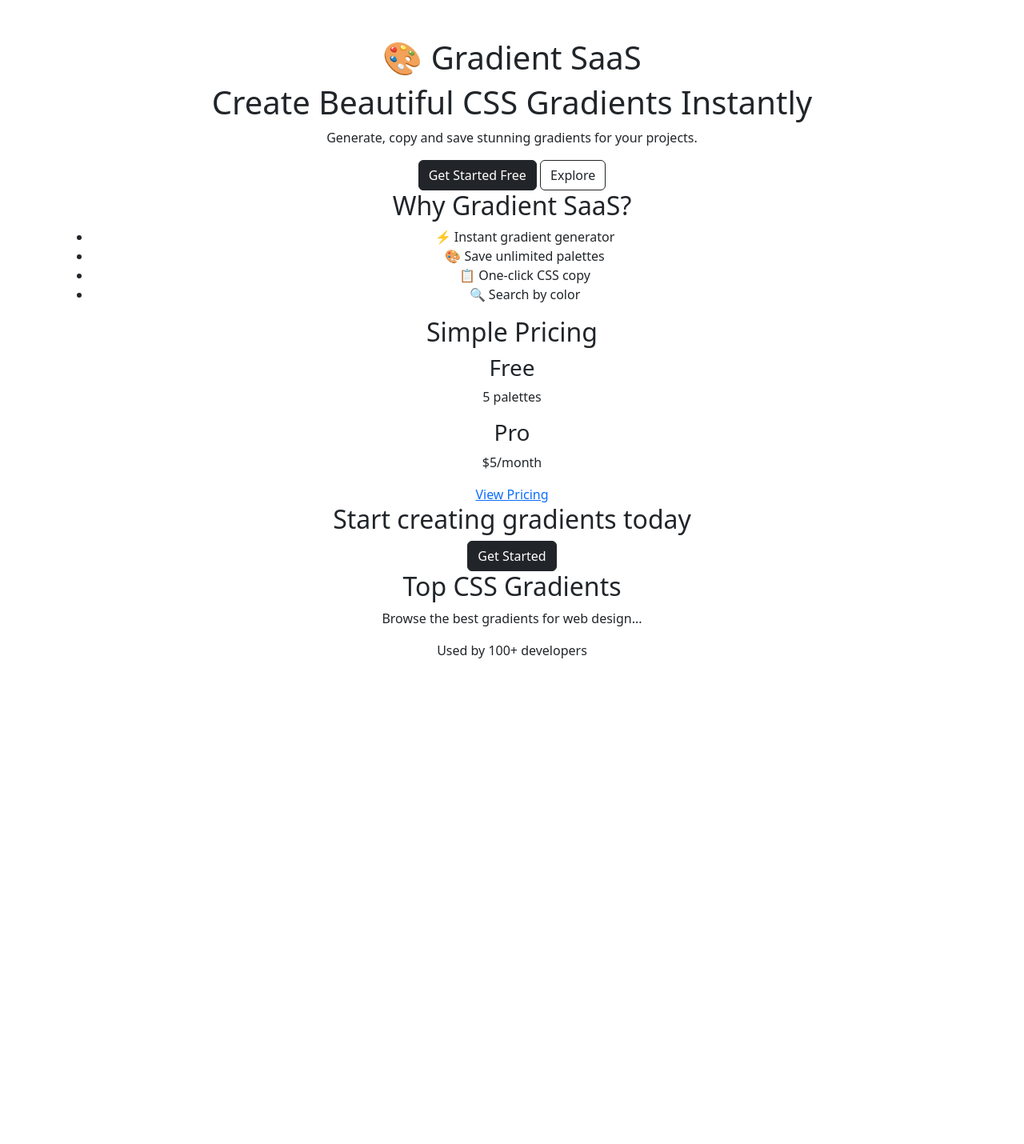
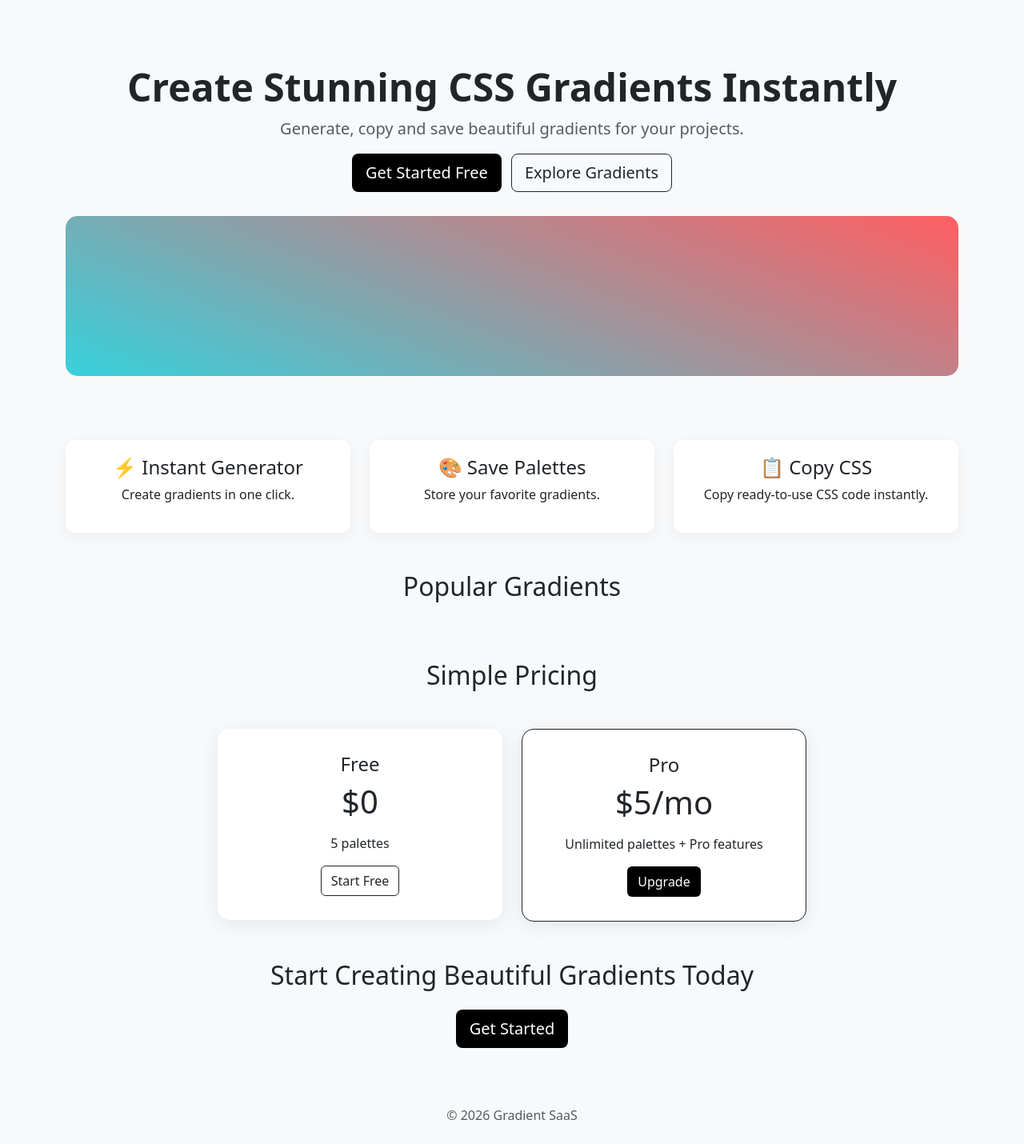
Before and after one commit to wah80/gradient-saas, a Flask app: page / in a window 1280 px wide. Shown: the whole page at 80% size. Before the commit the page ends 823 px from the top, so only its background shows below. Run offline with Flask 3, Linux system fonts and the light colour scheme; data that the repository does not hold is empty; some libraries are stand-ins or nearby versions.

Commit message:
landing page UI

```diff
--- a/app.py
+++ b/app.py
@@ -415,9 +415,34 @@ def dashboard():
 
 @app.route("/")
 def home():
-    if "user_id" in session:
-        return redirect("/dashboard")
-    return render_template("home.html")
+
+    conn = get_db_connection()
+    cursor = conn.cursor()
+
+    cursor.execute("""
+        SELECT name, slug, gradient_type, angle, colors
+        FROM palettes
+        WHERE public=TRUE
+        ORDER BY id DESC
+        LIMIT 8
+    """)
+
+    rows = cursor.fetchall()
+
+    gradients = [
+        {
+            "name": r[0],
+            "slug": r[1],
+            "gradient_type": r[2],
+            "angle": r[3],
+            "colors": json.loads(r[4])
+        }
+        for r in rows
+    ]
+
+    conn.close()
+
+    return render_template("home.html", gradients=gradients)
 
 
 
--- a/templates/home.html
+++ b/templates/home.html
@@ -1,48 +1,170 @@
 <!DOCTYPE html>
 <html>
 <head>
-    <title>Gradient SaaS</title>
-	<link href="https://cdn.jsdelivr.net/npm/bootstrap@5.3.2/dist/css/bootstrap.min.css" rel="stylesheet">
-	<script src="https://cdn.jsdelivr.net/npm/chart.js"></script>
+    <title>Gradient SaaS - Create Beautiful CSS Gradients</title>
+
+    <meta name="description" content="Generate, copy and save beautiful CSS gradients instantly. Free & Pro tools available.">
+
+    <link href="https://cdn.jsdelivr.net/npm/bootstrap@5.3.2/dist/css/bootstrap.min.css" rel="stylesheet">
+
+    <style>
+        body {
+            background: #f8f9fa;
+        }
+
+        .hero {
+            padding: 80px 0;
+            text-align: center;
+        }
+
+        .gradient-box {
+            height: 200px;
+            border-radius: 15px;
+            margin-top: 30px;
+        }
+
+        .feature-box {
+            padding: 20px;
+            border-radius: 12px;
+            background: white;
+            box-shadow: 0 5px 20px rgba(0,0,0,0.05);
+        }
+
+        .pricing-card {
+            border-radius: 15px;
+            padding: 30px;
+            background: white;
+            box-shadow: 0 5px 25px rgba(0,0,0,0.08);
+        }
+
+        .btn-main {
+            background: black;
+            color: white;
+        }
+
+        .btn-main:hover {
+            background: #333;
+        }
+    </style>
 </head>
-<body class="container py-5 text-center">
 
-<h1>🎨 Gradient SaaS</h1>
-<h1>Create Beautiful CSS Gradients Instantly</h1>
-<p>Generate, copy and save stunning gradients for your projects.</p>
+<body>
 
-<a href="/register" class="btn btn-dark">Get Started Free</a>
-<a href="/gradients" class="btn btn-outline-dark">Explore</a>
+<div class="container">
 
-<h2>Why Gradient SaaS?</h2>
+    <!-- 🔥 HERO -->
+    <div class="hero">
+        <h1 class="display-5 fw-bold">
+            Create Stunning CSS Gradients Instantly
+        </h1>
 
-<ul>
-<li>⚡ Instant gradient generator</li>
-<li>🎨 Save unlimited palettes</li>
-<li>📋 One-click CSS copy</li>
-<li>🔍 Search by color</li>
-</ul>
+        <p class="lead text-muted">
+            Generate, copy and save beautiful gradients for your projects.
+        </p>
 
-<h2>Simple Pricing</h2>
+        <a href="/register" class="btn btn-main btn-lg me-2">Get Started Free</a>
+        <a href="/gradients" class="btn btn-outline-dark btn-lg">Explore Gradients</a>
 
-<div>
-<h3>Free</h3>
-<p>5 palettes</p>
+        <!-- 🎨 Live Gradient -->
+        <div id="hero-gradient" class="gradient-box"></div>
+    </div>
 
-<h3>Pro</h3>
-<p>$5/month</p>
+    <!-- 💎 FEATURES -->
+    <div class="row text-center mb-5">
+
+        <div class="col-md-4">
+            <div class="feature-box">
+                <h4>⚡ Instant Generator</h4>
+                <p>Create gradients in one click.</p>
+            </div>
+        </div>
+
+        <div class="col-md-4">
+            <div class="feature-box">
+                <h4>🎨 Save Palettes</h4>
+                <p>Store your favorite gradients.</p>
+            </div>
+        </div>
+
+        <div class="col-md-4">
+            <div class="feature-box">
+                <h4>📋 Copy CSS</h4>
+                <p>Copy ready-to-use CSS code instantly.</p>
+            </div>
+        </div>
+
+    </div>
+
+    <!-- 🔥 GRADIENT SHOWCASE -->
+    <h2 class="text-center mb-4">Popular Gradients</h2>
+
+    <div class="row">
+
+        {% for g in gradients %}
+        <div class="col-md-3 mb-4">
+
+            <a href="/gradient/{{ g.slug }}" style="text-decoration:none">
+
+                <div class="gradient-box"
+                    style="
+                    {% if g.gradient_type == 'linear' %}
+                    background: linear-gradient({{g.angle}}deg, {{ g.colors|join(',') }});
+                    {% else %}
+                    background: radial-gradient(circle, {{ g.colors|join(',') }});
+                    {% endif %}
+                    ">
+                </div>
+
+                <p class="mt-2 text-dark text-center">{{ g.name }}</p>
+
+            </a>
+
+        </div>
+        {% endfor %}
+
+    </div>
+
+    <!-- 💰 PRICING -->
+    <div class="text-center my-5">
+        <h2>Simple Pricing</h2>
+    </div>
+
+    <div class="row justify-content-center">
+
+        <div class="col-md-4">
+            <div class="pricing-card text-center">
+                <h4>Free</h4>
+                <p class="display-6">$0</p>
+                <p>5 palettes</p>
+                <a href="/register" class="btn btn-outline-dark">Start Free</a>
+            </div>
+        </div>
+
+        <div class="col-md-4">
+            <div class="pricing-card text-center border border-dark">
+                <h4>Pro</h4>
+                <p class="display-6">$5/mo</p>
+                <p>Unlimited palettes + Pro features</p>
+                <a href="/pricing" class="btn btn-main">Upgrade</a>
+            </div>
+        </div>
+
+    </div>
+
+    <!-- 🚀 CTA -->
+    <div class="text-center my-5">
+        <h2>Start Creating Beautiful Gradients Today</h2>
+        <a href="/register" class="btn btn-main btn-lg mt-3">Get Started</a>
+    </div>
+
+    <!-- FOOTER -->
+    <div class="text-center py-4 text-muted">
+        © 2026 Gradient SaaS
+    </div>
+
 </div>
 
-<a href="/pricing">View Pricing</a>
-
-<h2>Start creating gradients today</h2>
-<a href="/register" class="btn btn-dark">Get Started</a>
-
-<h2>Top CSS Gradients</h2>
-<p>Browse the best gradients for web design...</p>
-<p>Used by 100+ developers</p>
-
-<div id="hero-gradient" style="height:200px; border-radius:10px;"></div>
+<!-- 🔥 SCRIPT -->
 <script>
 fetch("/api/random-gradient")
 .then(res => res.json())
```
